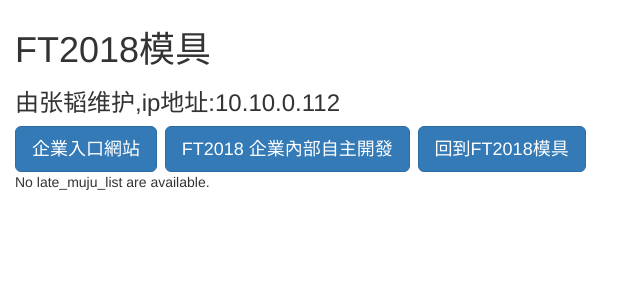
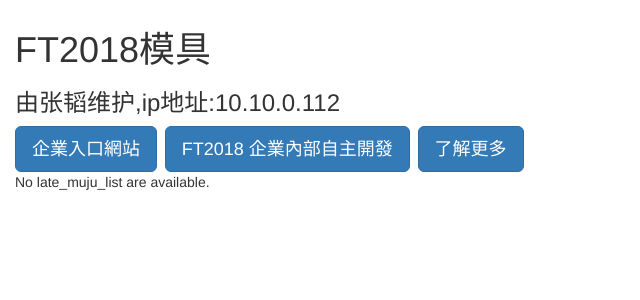
Before and after one commit to ft2017/FT2018muju, a Django app: page / in a window 1280 px wide. Shown: the top 300 px of the page, without its empty margins (0-640 px from the left). Run offline with Django 3.2, Linux system fonts and the light colour scheme; data that the repository does not hold is empty; some libraries are stand-ins or nearby versions.

Commit message:
url get set

```diff
--- a/mysite/polls/templates/polls/index.html
+++ b/mysite/polls/templates/polls/index.html
@@ -19,7 +19,7 @@
 <h3>由张韬维护,ip地址:10.10.0.112</h3>
         <a class='btn btn-primary btn-lg' href='http://portal.fulltech-metal.com/'>企業入口網站 </a>&nbsp;
         <a class='btn btn-primary btn-lg' href='http://10.10.0.108/'>FT2018 企業內部自主開發</a>&nbsp;
-        <a class='btn btn-primary btn-lg' href='../'>回到FT2018模具</a>&nbsp;
+        <a class='btn btn-primary btn-lg' href='dev'>了解更多</a>&nbsp;
 
 
 {% if latest_muju_list %}
```
